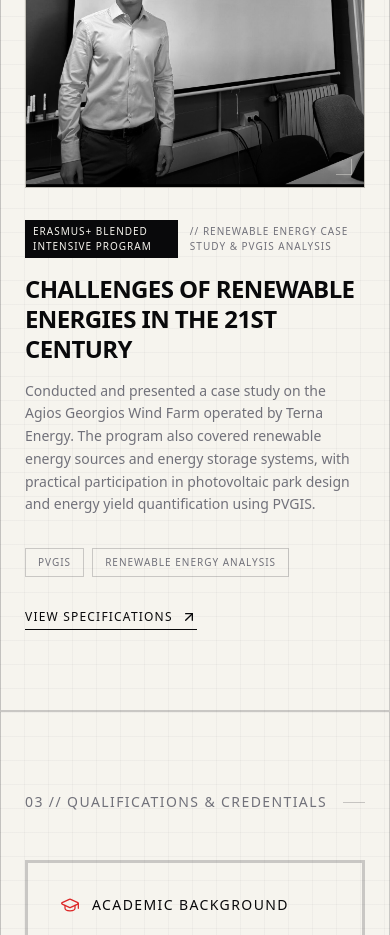
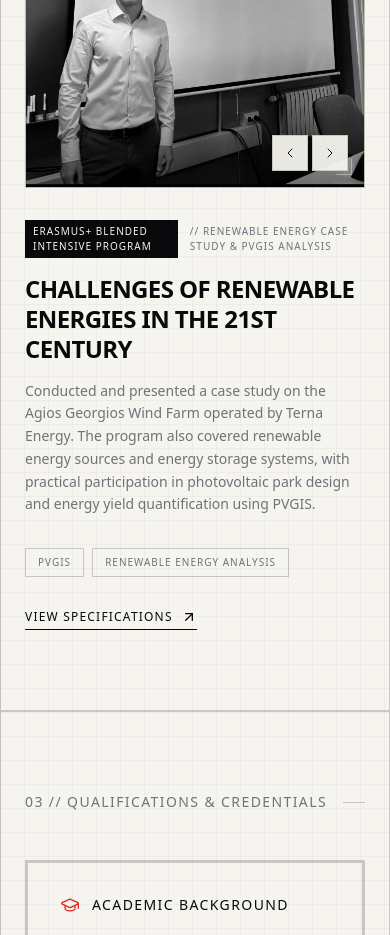
Before and after one commit to arisloumos/civil-engineering-portfolio, a Next.js app: page / in a window 390 px wide. Shown: the part 2720-3655 px from the top of the page. Built offline with nearby package versions, Linux system fonts and the light colour scheme.

Commit message:
adjuct gallery aspect ratio

```diff
--- a/src/components/Experience.tsx
+++ b/src/components/Experience.tsx
@@ -216,7 +216,8 @@ export default function Experience() {
                       </div>
 
                       {/* Gallery */}
-                      <div className="w-full aspect-[4/5] lg:aspect-[4/3] structural-border relative overflow-hidden bg-paper-dark">
+                      <div className="w-full flex justify-center">
+                        <div className="w-full max-w-[560px] aspect-[4/5] structural-border relative overflow-hidden bg-paper-dark">
                           <GalleryBlock
                             images={exp.images}
                             disableGrayscale={true}
@@ -224,6 +225,7 @@ export default function Experience() {
                               updateGalleryIndex(exp.id, index)
                             }
                           />
+                        </div>
                       </div>
                     </div>
                   )}
--- a/src/components/GalleryBlock.tsx
+++ b/src/components/GalleryBlock.tsx
@@ -87,8 +87,9 @@ export default function GalleryBlock({
             absolute
             bottom-4 right-4
             flex gap-1
-            opacity-0
-            group-hover:opacity-100
+            opacity-100
+            lg:opacity-0
+            lg:group-hover:opacity-100
             transition-opacity duration-300
             z-20
           "
@@ -100,7 +101,7 @@ export default function GalleryBlock({
             className="
               group/prev
               flex items-center justify-center
-              w-8 h-8
+              w-9 h-9
               bg-paper/95
               text-graphite
               border border-black/15
@@ -129,7 +130,7 @@ export default function GalleryBlock({
             className="
               group/next
               flex items-center justify-center
-              w-8 h-8
+              w-9 h-9
               bg-paper/95
               text-graphite
               border border-black/15
```
Lines whose indentation alone changed are shown as unchanged.
